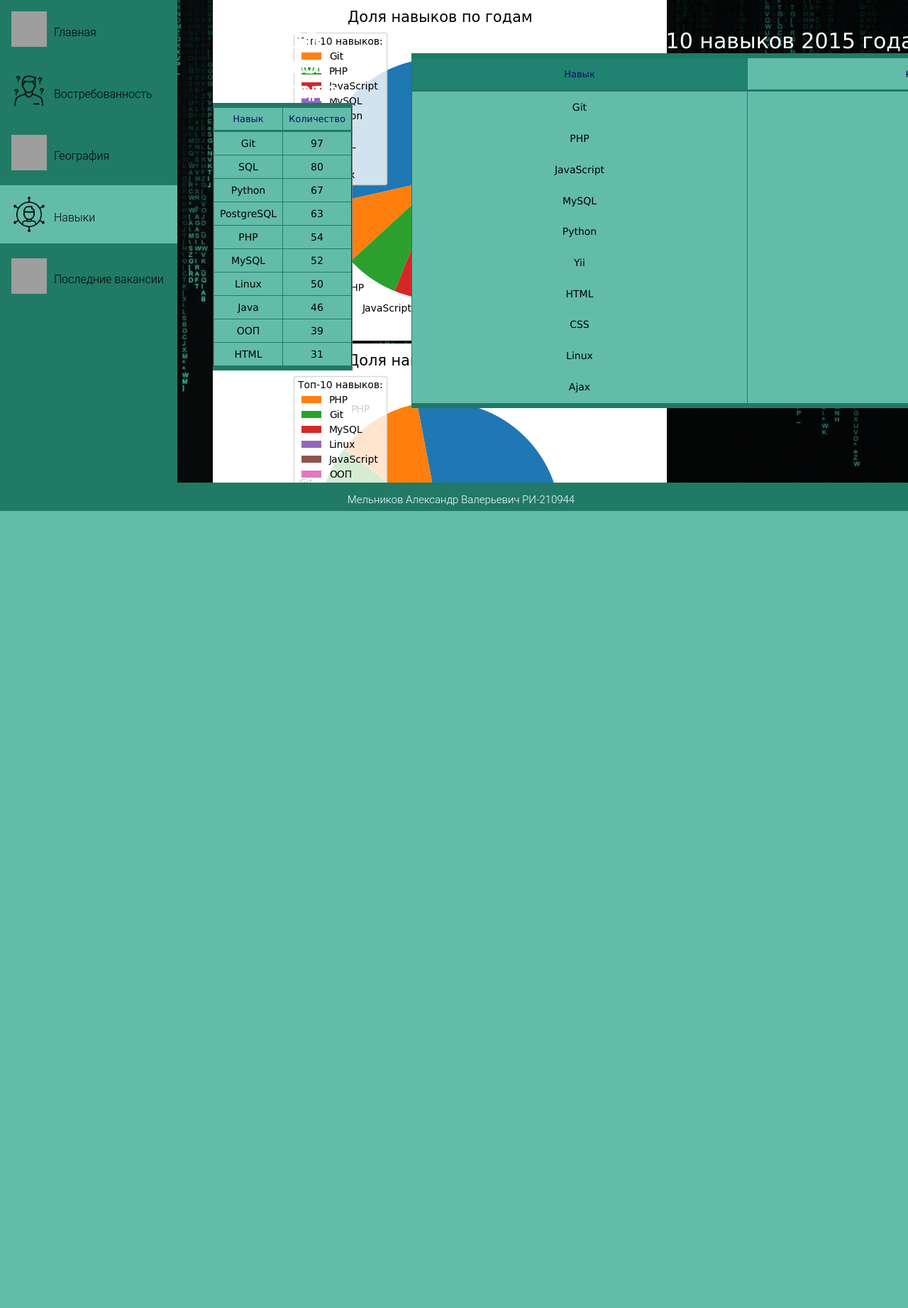
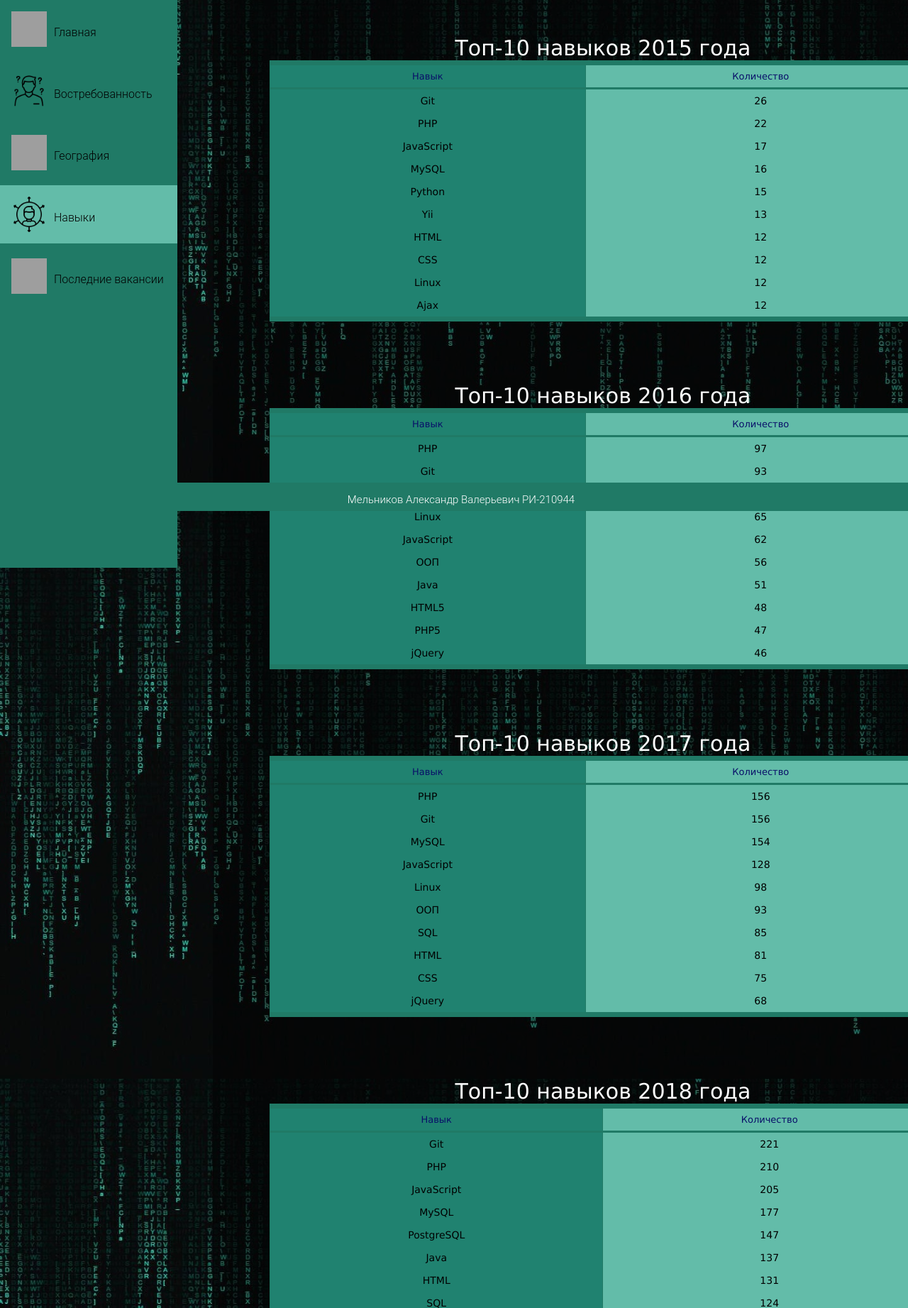
Before and after one commit to MpirtGod/FinalProjectURFU, a Django app: page /skills/ in a window 1280 px wide. Shown: the part 80-1923 px from the top of the page at 71% size. Before the commit the page ends 800 px from the top, so only its background shows below. Run offline with Django 4.2, Linux system fonts and the light colour scheme; data comes from the database, SQL or seed files in the repository; both versions use the stored data as it was after the commit; grey boxes are pictures that could not be loaded.

Commit message:
Переделал страницу с Навыками

```diff
--- a/static/css/style.css
+++ b/static/css/style.css
@@ -262,11 +262,55 @@ caption {
 }
 
 .skills_table {
-    left: 280px;
-    height: 500px;
-    width: 1000px;
+    left: 80px;
+    width: 940px;
 }
 
 .skills_main {
+    height: 4000px;
+}
+
+.year2015{
+  top: 50px;
+}
+.year2016{
+  top: 540px;
+}
+.year2017{
+  top: 1030px;
+}
+.year2018{
+  top: 1520px;
+}
+.year2019{
+  top: 2010px;
+}
+.year2020{
+  top: 2500px;
+}
+.year2021{
+  top: 2990px;
+}
+.year2022{
+  top: 3480px;
+}
+.pic {
+  position: absolute;
+  margin-top: 63px;
+  height: 300px;
+  left: 1020px;
+  border: 3px solid #2279af;
+}
+img {
+	filter: hue-rotate(-40deg);
+}
+.logo_img {
+    position: absolute;
+    width: 130px;
+    left: 29px;
+    top: 9px;
+}
+
+.lastvac_main {
     height: 90%;
 }
--- a/templates/skills.html
+++ b/templates/skills.html
@@ -46,89 +46,89 @@
         </ul>
     </nav>
     <main class="skills_main">
-        <table class="skills_table">
+        <table class="year2015 skills_table">
             <caption class="tabletitle">Топ-10 навыков 2015 года</caption>
             <thread><th class="year">Навык</th><th>Количество</th></thread>
         {% for i in skills2015 %}
             <tr>
-                <td>{{ i.skill }}</td>
+                <td class="year">{{ i.skill }}</td>
                 <td>{{ i.count }}</td>
             </tr>
         {% endfor %}
         </table>
         <img class = "pic year2015" src="{% static "img/graphs/graph2015.png" %}" alt="график навыков" >
-        <table class="year2016" border="2" cellpadding="2.5px" align="left">
+        <table class="year2016 skills_table">
         <caption>Топ-10 навыков 2016 года</caption>
-        <thead><th>Навык</th><th>Количество</th></thead>
+        <thead><th class="year">Навык</th><th>Количество</th></thead>
         {% for i in skills2016 %}
             <tr>
-                <td>{{ i.skill }}</td>
+                <td class="year">{{ i.skill }}</td>
                 <td>{{ i.count }}</td>
             </tr>
         {% endfor %}
         </table>
         <img class = "pic year2016" src="{% static "img/graphs/graph2016.png" %}" alt="график навыков" >
-        <table class="year2017" border="2" cellpadding="2.5px" align="left">
+        <table class="year2017 skills_table">
         <caption>Топ-10 навыков 2017 года</caption>
-        <thead><th>Навык</th><th>Количество</th></thead>
+        <thead><th class="year">Навык</th><th>Количество</th></thead>
         {% for i in skills2017 %}
             <tr>
-                <td>{{ i.skill }}</td>
+                <td class="year">{{ i.skill }}</td>
                 <td>{{ i.count }}</td>
             </tr>
         {% endfor %}
         </table>
         <img class = "pic year2017" src="{% static "img/graphs/graph2017.png" %}" alt="график навыков" >
-        <table class="year2018" border="2" cellpadding="2.5px" align="left">
+        <table class="year2018 skills_table">
         <caption>Топ-10 навыков 2018 года</caption>
-        <thead><th>Навык</th><th>Количество</th></thead>
+        <thead><th class="year">Навык</th><th>Количество</th></thead>
         {% for i in skills2018 %}
             <tr>
-                <td>{{ i.skill }}</td>
+                <td class="year">{{ i.skill }}</td>
                 <td>{{ i.count }}</td>
             </tr>
         {% endfor %}
         </table>
         <img class = "pic year2018" src="{% static "img/graphs/graph2018.png" %}" alt="график навыков" >
-        <table class="year2019" border="2" cellpadding="2.5px" align="left">
+        <table class="year2019 skills_table">
         <caption>Топ-10 навыков 2019 года</caption>
-        <thead><th>Навык</th><th>Количество</th></thead>
+        <thead><th class="year">Навык</th><th>Количество</th></thead>
         {% for i in skills2019 %}
             <tr>
-                <td>{{ i.skill }}</td>
+                <td class="year">{{ i.skill }}</td>
                 <td>{{ i.count }}</td>
             </tr>
         {% endfor %}
         </table>
         <img class = "pic year2019" src="{% static "img/graphs/graph2019.png" %}" alt="график навыков" >
-        <table class="year2020" border="2" cellpadding="2.5px" align="left">
+        <table class="year2020 skills_table">
         <caption>Топ-10 навыков 2020 года</caption>
-        <thead><th>Навык</th><th>Количество</th></thead>
+        <thead><th class="year">Навык</th><th>Количество</th></thead>
         {% for i in skills2020 %}
             <tr>
-                <td>{{ i.skill }}</td>
+                <td class="year">{{ i.skill }}</td>
                 <td>{{ i.count }}</td>
             </tr>
         {% endfor %}
         </table>
         <img class = "pic year2020" src="{% static "img/graphs/graph2020.png" %}" alt="график навыков" >
-        <table class="year2021" border="2" cellpadding="2.5px" align="left">
+        <table class="year2021 skills_table">
         <caption>Топ-10 навыков 2021 года</caption>
-        <thead><th>Навык</th><th>Количество</th></thead>
+        <thead><th class="year">Навык</th><th>Количество</th></thead>
         {% for i in skills2021 %}
             <tr>
-                <td>{{ i.skill }}</td>
+                <td class="year">{{ i.skill }}</td>
                 <td>{{ i.count }}</td>
             </tr>
         {% endfor %}
         </table>
         <img class = "pic year2021" src="{% static "img/graphs/graph2021.png" %}" alt="график навыков" >
-        <table class="year2022" border="2" cellpadding="2.5px" align="left">
+        <table class="year2022 skills_table">
         <caption>Топ-10 навыков 2022 года</caption>
-        <thead><th>Навык</th><th>Количество</th></thead>
+        <thead><th class="year">Навык</th><th>Количество</th></thead>
         {% for i in skills2022 %}
             <tr>
-                <td>{{ i.skill }}</td>
+                <td class="year">{{ i.skill }}</td>
                 <td>{{ i.count }}</td>
             </tr>
         {% endfor %}
```
Also changed, not shown: static/js/XMLHttpRequest.js (+7 -17 lines), templates/lastvacancies.html (+3 -15 lines), db.sqlite3.
